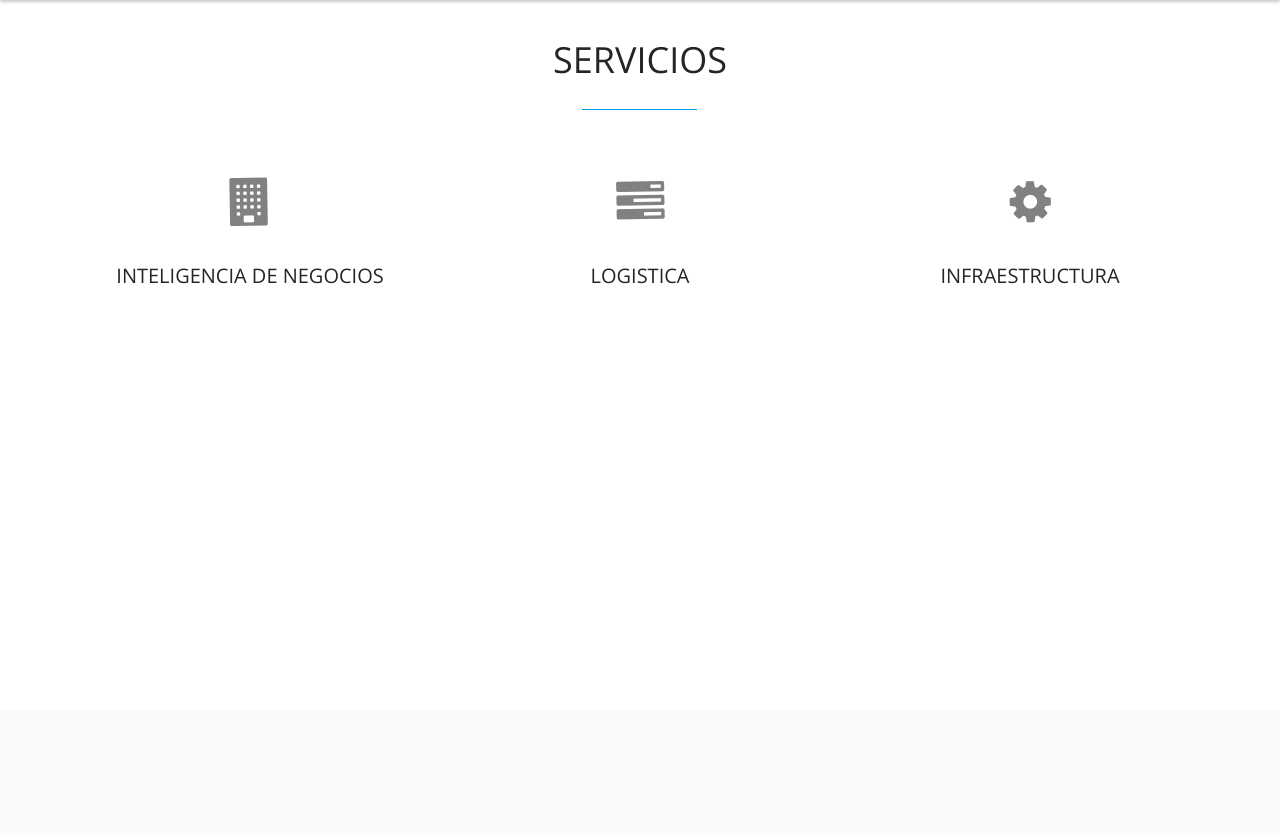
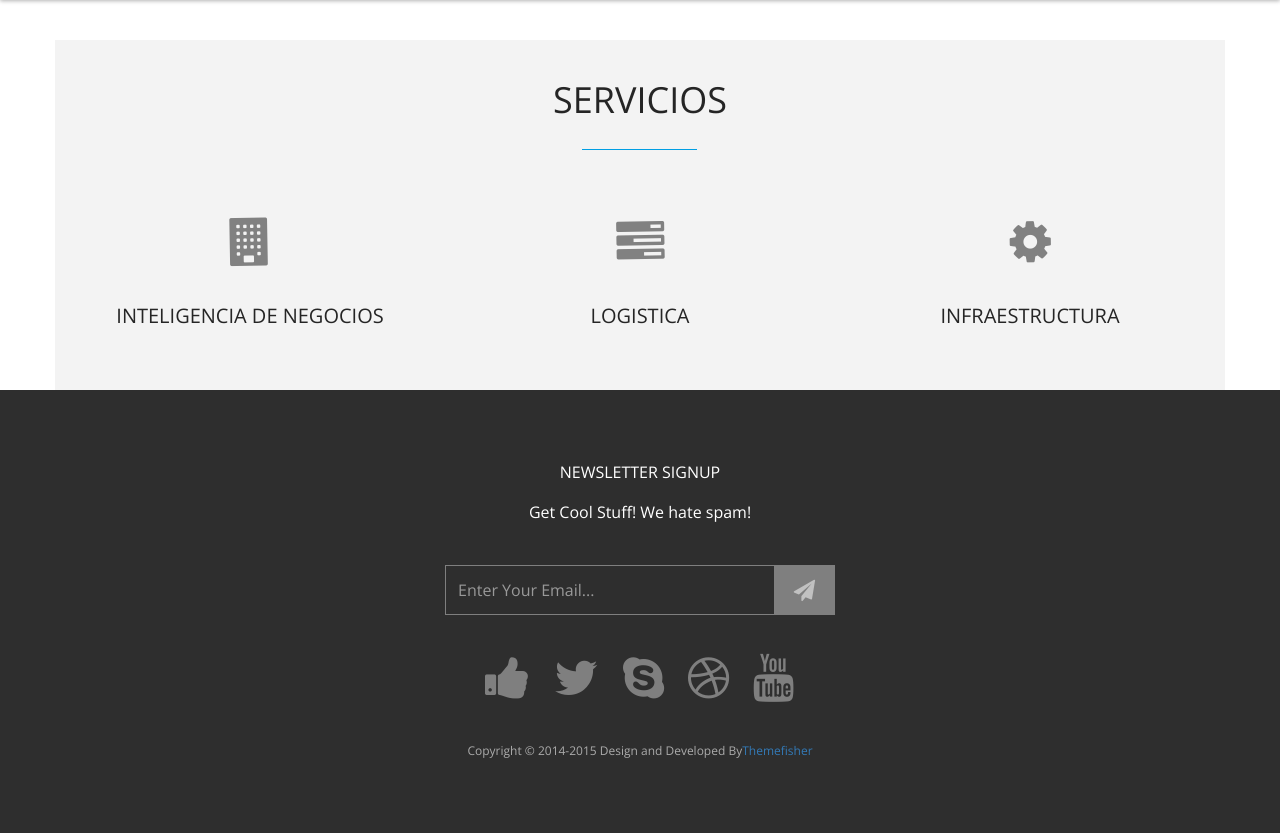
Before and after one commit to santiago-arzola/Rush, a PHP site: page /Servicios.php in a window 1280 px wide. Shown: the part 90-923 px from the top of the page. Before the commit the page ends 374 px from the top, so only its background shows below. Run offline with PHP 8.4, Linux system fonts and the light colour scheme; some libraries are stand-ins or nearby versions.

Commit message:
servicios

```diff
--- a/Contacto.php
+++ b/Contacto.php
@@ -101,6 +101,12 @@
             </section>
             <!-- end Contact section -->
 
+            <!-- footer
+        ==================================== -->
+       <?php include_once('comun/footer.php') ?>
+        <!--
+        End footer
+        ==================================== -->
 
 
         <!-- Essential jQuery Plugins
--- a/Servicios.php
+++ b/Servicios.php
@@ -39,29 +39,74 @@
         <script src="js/modernizr-2.6.2.min.js"></script>
 
     </head>
+    <style>
+        h5{
+            text-align: center;
+            font-weight: bold;
+            text-transform: uppercase;
+
+        }
+    </style>
 
     <body id="body">
 
-    <div id="myModal" class="modal fade" role="dialog" style="text-align-last: center !important;">
-        <div class="modal-dialog" style="width: 70% !important;
-            margin-left: 15% !important;
-            margin-right: 15% !important;">
-
-            <!-- Modal content-->
+    <!-- Modal Inteligencia de negocios -->
+<div class="modal fade" id="myModal" tabindex="-1" role="dialog" aria-labelledby="exampleModalCenterTitle" aria-hidden="true">
+  <div class="modal-dialog modal-dialog-centered" role="document">
     <div class="modal-content">
       <div class="modal-header">
+        <h5 class="modal-title" id="exampleModalLongTitle">Inteligencia de Negocios</h5>
         <button type="button" class="close" data-dismiss="modal" aria-label="Close">
           <span aria-hidden="true">&times;</span>
         </button>
       </div>
-              <div class="modal-body" style=" text-align-last: center;">
-                <img id="imagen" style="width:100%"/>
+      <div class="modal-body">
+        ...
       </div>
       <div class="modal-footer">
-                <button type="button" class="btn btn-default" data-dismiss="modal">Cerrar</button>
+        <button type="button" class="btn btn-primary" data-dismiss="modal">Close</button>
+      </div>
+    </div>
   </div>
 </div>
 
+<!-- Modal Logistica -->
+<div class="modal fade" id="myModal2" tabindex="-1" role="dialog" aria-labelledby="exampleModalCenterTitle" aria-hidden="true">
+  <div class="modal-dialog modal-dialog-centered" role="document">
+    <div class="modal-content">
+      <div class="modal-header">
+        <h5 class="modal-title" id="exampleModalLongTitle">Logistica</h5>
+        <button type="button" class="close" data-dismiss="modal" aria-label="Close">
+          <span aria-hidden="true">&times;</span>
+        </button>
+      </div>
+      <div class="modal-body">
+        ...
+      </div>
+      <div class="modal-footer">
+        <button type="button" class="btn btn-primary" data-dismiss="modal">Close</button>
+      </div>
+    </div>
+  </div>
+</div>
+
+<!-- Modal Infraestructura -->
+<div class="modal fade" id="myModal3" tabindex="-1" role="dialog" aria-labelledby="exampleModalCenterTitle" aria-hidden="true">
+  <div class="modal-dialog modal-dialog-centered" role="document">
+    <div class="modal-content">
+      <div class="modal-header">
+        <h5 class="modal-title" id="exampleModalLongTitle">Infraestructura</h5>
+        <button type="button" class="close" data-dismiss="modal" aria-label="Close">
+          <span aria-hidden="true">&times;</span>
+        </button>
+      </div>
+      <div class="modal-body">
+        ...
+      </div>
+      <div class="modal-footer">
+        <button type="button" class="btn btn-primary" data-dismiss="modal">Close</button>
+      </div>
+    </div>
   </div>
 </div>
 
@@ -85,14 +130,14 @@
             <!-- Service section -->
             <section id="service" style="margin-top: 13rem;">
                 <div class="container">
-                    <div class="row">
+                    <div class="row" style="background: #dcdcdc57;height: 35rem;">
 
-                        <div class="sec-title text-center">
+                        <div class="sec-title text-center" style="margin-top: 4rem;">
                             <h2 class="wow animated bounceInLeft">Servicios</h2>
                         </div>
 
                         <div class="col-md-4 col-sm-6 col-xs-12 text-center wow animated zoomIn">
-                            <div class="service-item">
+                            <div class="service-item" data-toggle="modal" data-target="#myModal">
                                 <div class="service-icon">
                                     <i class="fa fa-building fa-3x"></i>
                                 </div>
@@ -101,7 +146,7 @@
                         </div>
 
                         <div class="col-md-4 col-sm-6 col-xs-12 text-center wow animated zoomIn" data-wow-delay="0.3s">
-                            <div class="service-item">
+                            <div class="service-item" data-toggle="modal" data-target="#myModal2">
                                 <div class="service-icon">
                                     <i class="fa fa-tasks fa-3x"></i>
                                 </div>
@@ -110,7 +155,7 @@
                         </div>
 
                         <div class="col-md-4 col-sm-6 col-xs-12 text-center wow animated zoomIn" data-wow-delay="0.6s">
-                            <div class="service-item">
+                            <div class="service-item" data-toggle="modal" data-target="#myModal3">
                                 <div class="service-icon">
                                     <i class="fa fa-gear fa-3x"></i>
                                 </div>
@@ -121,6 +166,13 @@
                 </div>
             </section>
             <!-- end Service section -->
+
+            <!-- footer
+        ==================================== -->
+       <?php include_once('comun/footer.php') ?>
+        <!--
+        End footer
+        ==================================== -->
 
 
         <!-- Essential jQuery Plugins
--- /dev/null
+++ b/comun/footer.php
@@ -0,0 +1,31 @@
+<footer id="footer">
+			<div class="container">
+				<div class="row text-center">
+					<div class="footer-content">
+						<div class="wow animated fadeInDown">
+							<p>newsletter signup</p>
+							<p>Get Cool Stuff! We hate spam!</p>
+						</div>
+						<form action="#" method="post" class="subscribe-form wow animated fadeInUp">
+							<div class="input-field">
+								<input type="email" class="subscribe form-control" placeholder="Enter Your Email...">
+								<button type="submit" class="submit-icon">
+									<i class="fa fa-paper-plane fa-lg"></i>
+								</button>
+							</div>
+						</form>
+						<div class="footer-social">
+							<ul>
+								<li class="wow animated zoomIn"><a href="#"><i class="fa fa-thumbs-up fa-3x"></i></a></li>
+								<li class="wow animated zoomIn" data-wow-delay="0.3s"><a href="#"><i class="fa fa-twitter fa-3x"></i></a></li>
+								<li class="wow animated zoomIn" data-wow-delay="0.6s"><a href="#"><i class="fa fa-skype fa-3x"></i></a></li>
+								<li class="wow animated zoomIn" data-wow-delay="0.9s"><a href="#"><i class="fa fa-dribbble fa-3x"></i></a></li>
+								<li class="wow animated zoomIn" data-wow-delay="1.2s"><a href="#"><i class="fa fa-youtube fa-3x"></i></a></li>
+							</ul>
+						</div>
+
+						<p>Copyright &copy; 2014-2015 Design and Developed By<a href="http://www.themefisher.com">Themefisher</a> </p>
+					</div>
+				</div>
+			</div>
+		</footer>
--- a/comun/menu.php
+++ b/comun/menu.php
@@ -21,11 +21,11 @@
                 <nav class="collapse navbar-collapse navbar-right" role="navigation">
                     <ul id="nav" class="nav navbar-nav">
                         <li><a href="./index.php">Inicio</a></li>
-                        <li><a href="#service">Clientes</a></li>
+                        <li><a href="#">Clientes</a></li>
                         <li><a href="./Nosotros.php">Acerca de Nosotros</a></li>
                         <li><a href="./Servicios.php">Servicios</a></li>
                         <li><a href="./Contacto.php">Contactanos</a></li>
-                        <li><a href="#contact">Vinculacion</a></li>
+                        <li><a href="#">Vinculacion</a></li>
                     </ul>
                 </nav>
 				<!-- /main nav -->
```
Lines whose indentation alone changed are shown as unchanged.
